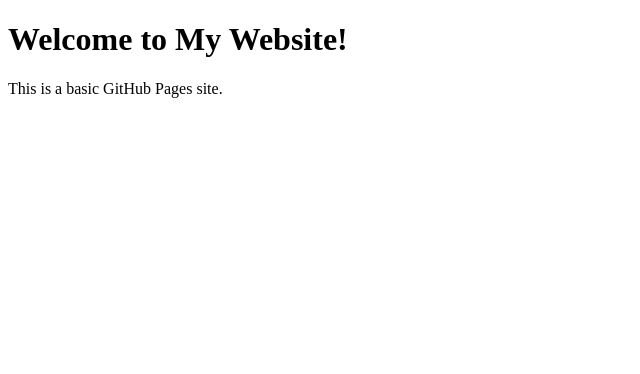
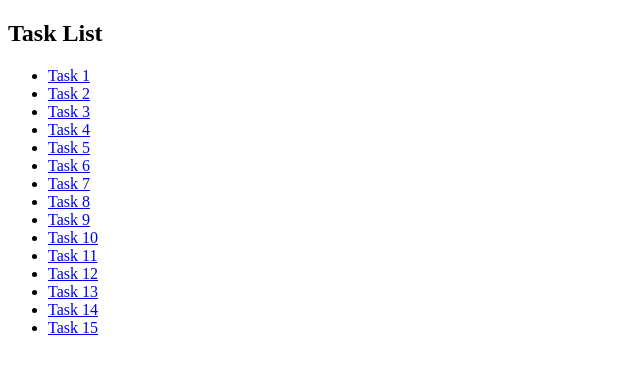
Before and after one commit to aryankumar5678/Mern-Stack, a plain HTML site: page index.html in a window 1280 px wide. Shown: the whole page, without its empty margins (0-640 px from the left). Drawn offline with Linux system fonts and the light colour scheme.

Commit message:
Update index.html

```diff
--- a/index.html
+++ b/index.html
@@ -3,10 +3,28 @@
 <head>
     <meta charset="UTF-8">
     <meta name="viewport" content="width=device-width, initial-scale=1.0">
-    <title>My GitHub Page</title>
+    <title>Task List</title>
 </head>
 <body>
-    <h1>Welcome to My Website!</h1>
-    <p>This is a basic GitHub Pages site.</p>
+
+    <h2>Task List</h2>
+    <ul>
+        <li><a href="task1.html">Task 1</a></li>
+        <li><a href="task2.html">Task 2</a></li>
+        <li><a href="task3.html">Task 3</a></li>
+        <li><a href="task4.html">Task 4</a></li>
+        <li><a href="task5.html">Task 5</a></li>
+        <li><a href="task6.html">Task 6</a></li>
+        <li><a href="task7.html">Task 7</a></li>
+        <li><a href="task8.html">Task 8</a></li>
+        <li><a href="task9.html">Task 9</a></li>
+        <li><a href="task10.html">Task 10</a></li>
+        <li><a href="task11.html">Task 11</a></li>
+        <li><a href="task12.html">Task 12</a></li>
+        <li><a href="task13.html">Task 13</a></li>
+        <li><a href="task14.html">Task 14</a></li>
+        <li><a href="task15.html">Task 15</a></li>
+    </ul>
+
 </body>
 </html>
```
